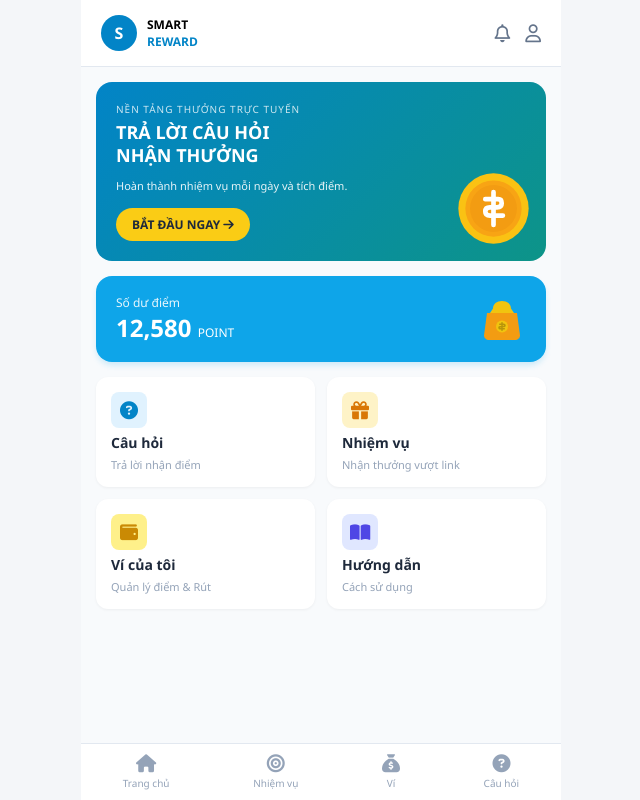
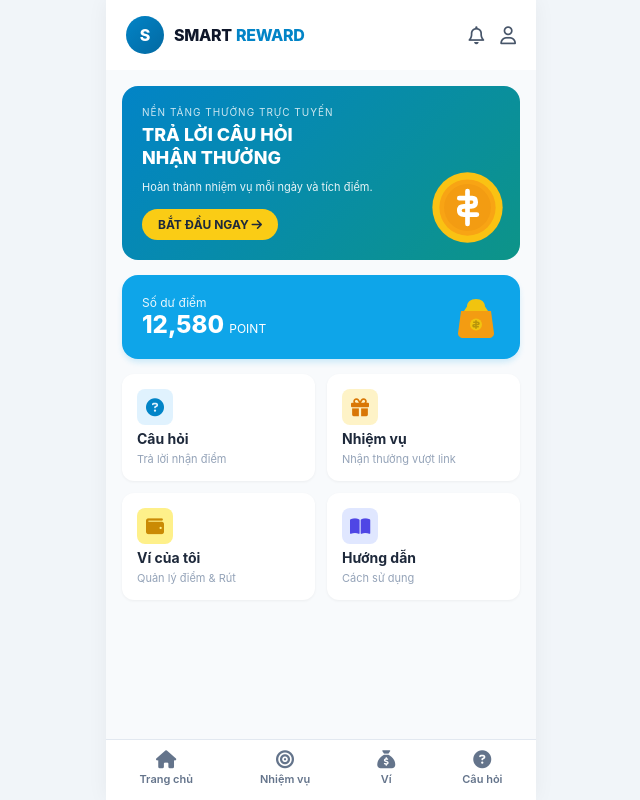
Before and after one commit to hanh2k9-dzai/App-Ki-m-Ti-n, a Flask app: template templates/index.html in a window 1280 px wide. Shown: the whole page, without its empty margins (319-959 px from the left). Run offline with Flask 3, Linux system fonts and the light colour scheme; the template is opened without the code that fills it: values that come from a table or form of the project are taken from there, others are empty; data comes from the database, SQL or seed files in the repository.

Commit message:
Update style.css

```diff
--- a/static/style.css
+++ b/static/style.css
@@ -1,106 +1,124 @@
-* { margin: 0; padding: 0; box-sizing: border-box; font-family: 'Segoe UI', Roboto, sans-serif; }
-body { background-color: #f4f6f9; display: flex; justify-content: center; }
+* {
+    margin: 0;
+    padding: 0;
+    box-sizing: border-box;
+    font-family: 'Plus Jakarta Sans', -apple-system, BlinkMacSystemFont, sans-serif;
+    -webkit-tap-highlight-color: transparent;
+}
+
+body {
+    background-color: #f1f5f9;
+    display: flex;
+    justify-content: center;
+    align-items: flex-start;
+    min-height: 100vh;
+}
 
 .app-container {
-    width: 100%; max-width: 480px; background: #f8fafc;
-    min-height: 100vh; padding-bottom: 70px; position: relative;
+    width: 100%;
+    max-width: 430px;
+    background-color: #f8fafc;
+    min-height: 100vh;
+    position: relative;
+    padding-bottom: 80px;
+    box-shadow: 0 0 20px rgba(0,0,0,0.05);
 }
 
 /* Header */
 .header {
-    display: flex; justify-content: space-between; align-items: center;
-    padding: 15px 20px; background: #fff; border-bottom: 1px solid #e2e8f0;
+    display: flex;
+    justify-content: space-between;
+    align-items: center;
+    padding: 16px 20px;
+    background-color: #ffffff;
+    position: sticky;
+    top: 0;
+    z-index: 100;
 }
-.user-info { display: flex; align-items: center; gap: 10px; }
+
+.user-info {
+    display: flex;
+    align-items: center;
+    gap: 10px;
+}
+
 .avatar {
-    width: 36px; height: 36px; background: #0284c7; color: white;
-    border-radius: 50%; display: flex; align-items: center; justify-content: center; font-weight: bold;
+    width: 38px;
+    height: 38px;
+    background: linear-gradient(135deg, #0284c7, #0369a1);
+    color: white;
+    border-radius: 50%;
+    display: flex;
+    align-items: center;
+    justify-content: center;
+    font-weight: 800;
+    font-size: 16px;
 }
-.user-text { display: flex; flex-direction: column; font-size: 12px; font-weight: bold; }
-.user-text .badge { color: #0284c7; }
-.header-icons { display: flex; gap: 15px; font-size: 18px; color: #64748b; }
 
-/* Main Content */
-.content { padding: 15px; }
+.user-text {
+    display: flex;
+    align-items: center;
+    gap: 4px;
+}
 
-/* Hero Card */
-.hero-card {
-    background: linear-gradient(135deg, #0284c7, #0d9488); color: white;
-    padding: 20px; border-radius: 16px; margin-bottom: 15px; position: relative;
-    overflow: hidden;
+.user-text .name {
+    font-weight: 800;
+    font-size: 16px;
+    color: #0f172a;
+    letter-spacing: -0.3px;
 }
-.hero-card .subtitle { font-size: 10px; opacity: 0.8; letter-spacing: 1px; }
-.hero-card h2 { font-size: 18px; margin: 5px 0 10px; font-weight: 800; }
-.hero-card .desc { font-size: 11px; opacity: 0.9; margin-bottom: 15px; }
-.btn-primary {
-    display: inline-block; background: #facc15; color: #1e293b;
-    padding: 8px 16px; border-radius: 20px; text-decoration: none; font-weight: bold; font-size: 12px;
+
+.user-text .badge {
+    font-weight: 800;
+    font-size: 16px;
+    color: #0284c7;
+    letter-spacing: -0.3px;
 }
-.hero-img {
-    position: absolute; right: 10px; bottom: 10px;
-    width: 80px; height: 80px;
+
+.header-icons {
+    display: flex;
+    gap: 16px;
+    color: #475569;
+    font-size: 18px;
 }
-.hero-img img { width: 100%; height: 100%; object-fit: contain; filter: drop-shadow(0px 4px 6px rgba(0,0,0,0.3)); }
 
-/* Balance Card */
-.balance-card {
-    background: #0ea5e9; color: white; padding: 18px 20px; border-radius: 16px;
-    display: flex; justify-content: space-between; align-items: center; margin-bottom: 15px;
-    box-shadow: 0 4px 6px -1px rgba(14, 165, 233, 0.2);
+/* Content Area */
+.content {
+    padding: 16px;
 }
-.balance-card p { font-size: 12px; opacity: 0.9; }
-.balance-card .points { font-size: 24px; font-weight: 800; }
-.balance-card .points span { font-size: 12px; font-weight: normal; }
-.wallet-img { width: 50px; height: 50px; }
-.wallet-img img { width: 100%; height: 100%; object-fit: contain; }
-
-/* Grid Menu */
-.menu-grid { display: grid; grid-template-columns: 1fr 1fr; gap: 12px; }
-.grid-card {
-    background: white; padding: 15px; border-radius: 12px; text-decoration: none; color: #1e293b;
-    box-shadow: 0 1px 3px rgba(0,0,0,0.05); display: flex; flex-direction: column; gap: 5px;
-}
-.card-icon {
-    width: 32px; height: 32px; border-radius: 8px; display: flex;
-    align-items: center; justify-content: center; font-weight: bold; font-size: 16px;
-}
-.question-bg { background: #e0f2fe; }
-.task-bg { background: #fef3c7; }
-.wallet-bg { background: #fef08a; }
-.guide-bg { background: #e0e7ff; }
-
-.grid-card h3 { font-size: 14px; }
-.grid-card p { font-size: 11px; color: #94a3b8; }
 
 /* Bottom Nav */
 .bottom-nav {
-    position: fixed; bottom: 0; width: 100%; max-width: 480px; background: white;
-    display: flex; justify-content: space-around; padding: 10px 0; border-top: 1px solid #e2e8f0; z-index: 10;
+    position: fixed;
+    bottom: 0;
+    left: 50%;
+    transform: translateX(-50%);
+    width: 100%;
+    max-width: 430px;
+    background-color: #ffffff;
+    display: flex;
+    justify-content: space-around;
+    padding: 10px 0 14px 0;
+    border-top: 1px solid #e2e8f0;
+    z-index: 1000;
 }
+
 .nav-item {
-    text-decoration: none; color: #94a3b8; font-size: 10px;
-    display: flex; flex-direction: column; align-items: center; gap: 4px;
+    display: flex;
+    flex-direction: column;
+    align-items: center;
+    gap: 4px;
+    text-decoration: none;
+    color: #64748b;
+    font-size: 11px;
+    font-weight: 600;
+    transition: all 0.2s ease;
 }
-.nav-item i { font-size: 18px; }
-.nav-item.active { color: #0284c7; font-weight: bold; }
 
-/* Quiz & Ads */
-.ad-box {
-    background: #e2e8f0; border: 1px dashed #94a3b8; padding: 15px;
-    text-align: center; font-size: 12px; color: #64748b; border-radius: 8px; margin-bottom: 15px;
+.nav-item i {
+    font-size: 18px;
 }
-.quiz-card { background: white; padding: 20px; border-radius: 12px; box-shadow: 0 1px 3px rgba(0,0,0,0.05); }
-.question-text { font-size: 16px; margin-bottom: 15px; color: #1e293b; }
-.timer-box { font-size: 12px; color: #d97706; margin-bottom: 15px; }
-.options-list { display: flex; flex-direction: column; gap: 10px; margin-bottom: 15px; }
-.opt-btn {
-    padding: 12px; border: 1px solid #cbd5e1; background: white; color: #1e293b;
-    border-radius: 8px; text-align: left; font-size: 14px; cursor: pointer; transition: 0.2s;
+
+.nav-item.active {
+    color: #0284c7;
 }
-.opt-btn.selected { border-color: #0284c7; background: #f0f9ff; color: #0284c7; font-weight: bold; }
-.opt-btn:disabled { opacity: 0.6; cursor: not-allowed; background: #f8fafc; }
-.btn-submit {
-    width: 100%; padding: 12px; background: #0284c7; color: white;
-    border: none; border-radius: 8px; font-weight: bold; cursor: pointer;
-}
-.btn-submit:disabled { background: #94a3b8; cursor: not-allowed; }
```
